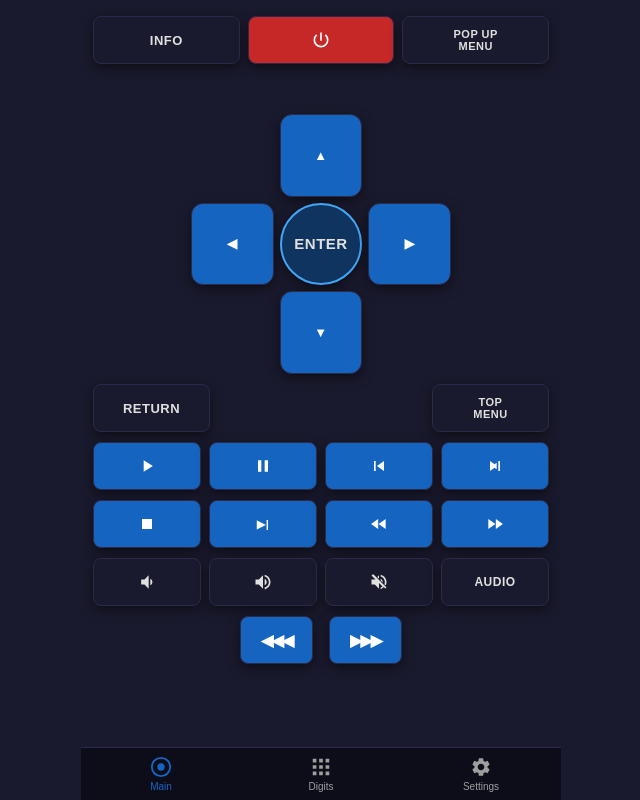
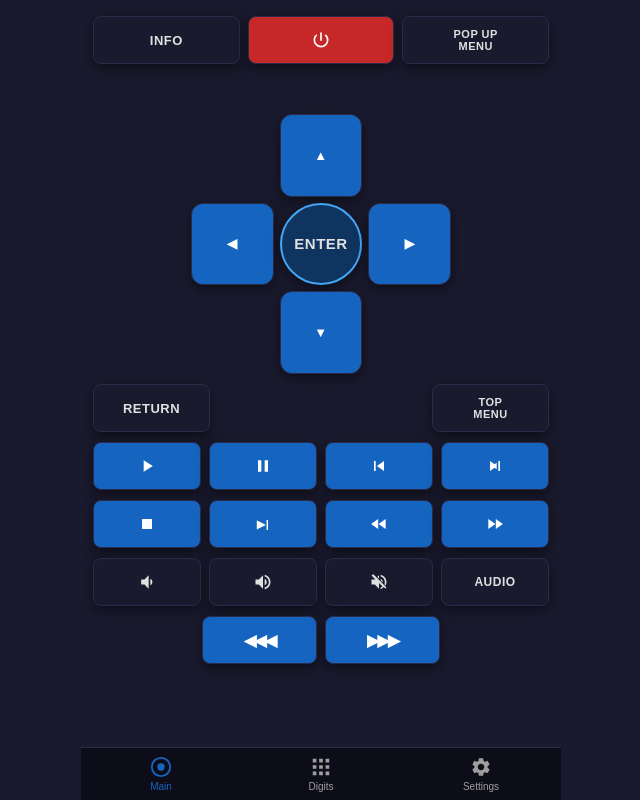
Before and after one commit to sadam6752-tech/ioBroker.dune-hd-remote, a website: page admin/pwa/index.html in a window 1280 px wide. Shown: the whole page, without its empty margins (319-959 px from the left). Drawn offline with Linux system fonts and the light colour scheme.

Commit message:
fix(pwa): seek buttons same size as other playback buttons

```diff
--- a/admin/pwa/index.html
+++ b/admin/pwa/index.html
@@ -90,9 +90,11 @@
     </div>
 
     <!-- Seek row: minute-step seek (like physical remote) -->
-    <div class="row" style="justify-content:center;gap:16px">
-      <button id="btn-seek-bwd" class="btn play" style="flex:0 0 auto;padding:0 20px;font-size:16px;letter-spacing:-2px">◀◀◀</button>
-      <button id="btn-seek-fwd" class="btn play" style="flex:0 0 auto;padding:0 20px;font-size:16px;letter-spacing:-2px">▶▶▶</button>
+    <div class="row">
+      <div style="flex:1"></div>
+      <button id="btn-seek-bwd" class="btn play" style="flex:1;font-size:16px;letter-spacing:-2px">◀◀◀</button>
+      <button id="btn-seek-fwd" class="btn play" style="flex:1;font-size:16px;letter-spacing:-2px">▶▶▶</button>
+      <div style="flex:1"></div>
     </div>
 
   </div><!-- /tab-main -->
```
